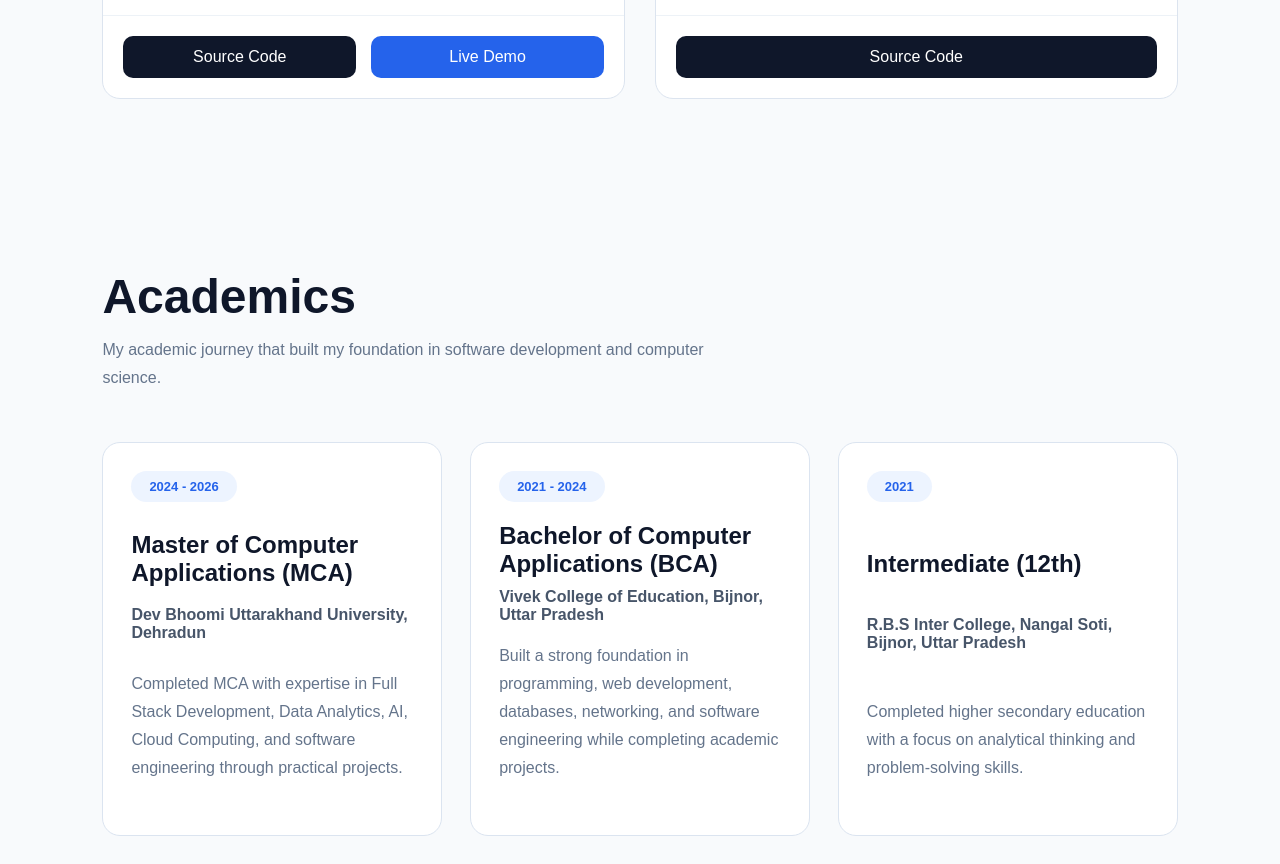
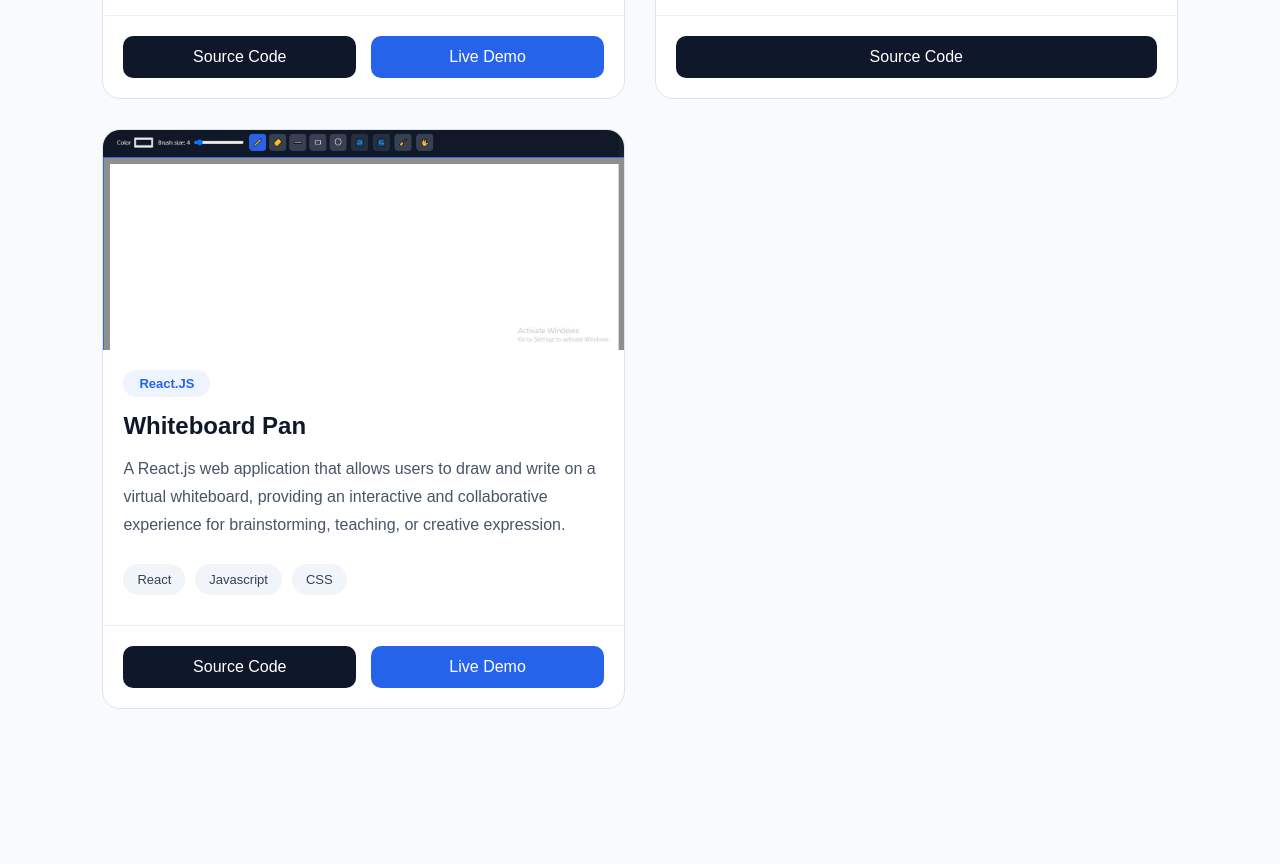
Before and after one commit to BrightCoder1/New-Portfolio, a React app: page / in a window 1280 px wide. Shown: the part 5940-6804 px from the top of the page. Built offline with nearby package versions, Linux system fonts and the light colour scheme; the HTML template or start-up script is replaced by a standard one.

Commit message:
Add new project

```diff
--- a/src/components/projects.js
+++ b/src/components/projects.js
@@ -101,6 +101,16 @@ const projects = [
         "tech": ["React", "Node", "Express", "MongoDB"],
         "info": "A React.js e-commerce website featuring product listings, shopping cart functionality, and a modern, responsive shopping interface."
     },
+    {
+        "projectName": "Whiteboard Pan",
+        "sourcecode": "https://github.com/BrightCoder1/Whiteboard-Writing-WebApp.git",
+        "projectimg": "./whiteboardpan.jpg",
+        "livelink": "https://agent-6a5b4ff53522c95946c84f21--whiteboardpan.netlify.app/",
+        "category": "React.JS",
+        "tech": ["React", "Javascript", "CSS"],
+        "info": "A React.js web application that allows users to draw and write on a virtual whiteboard, providing an interactive and collaborative experience for brainstorming, teaching, or creative expression."
+
+    }
 ];
 
 export default projects;
```
Also changed, not shown: public/whiteboardpan.jpg (added).
